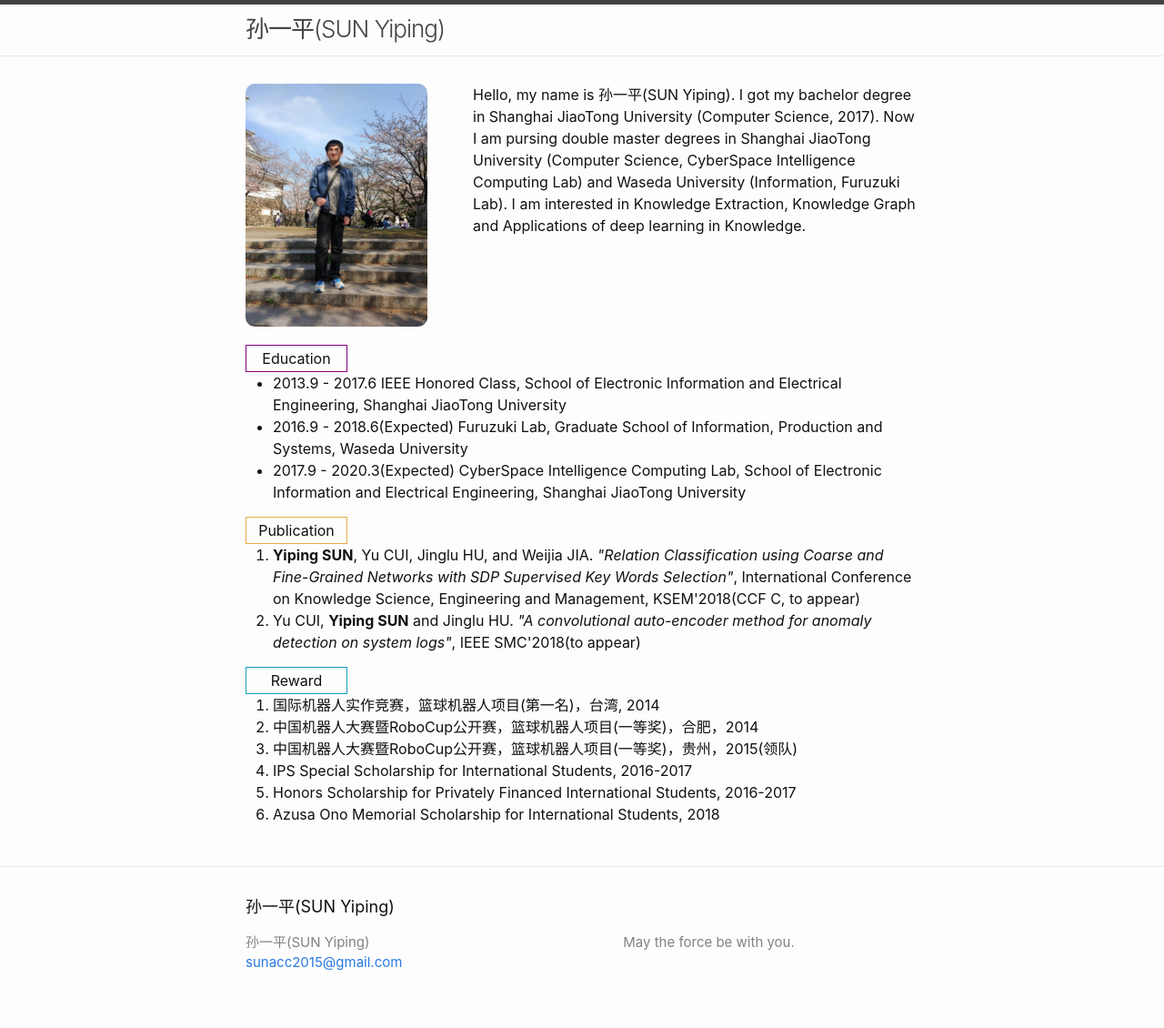
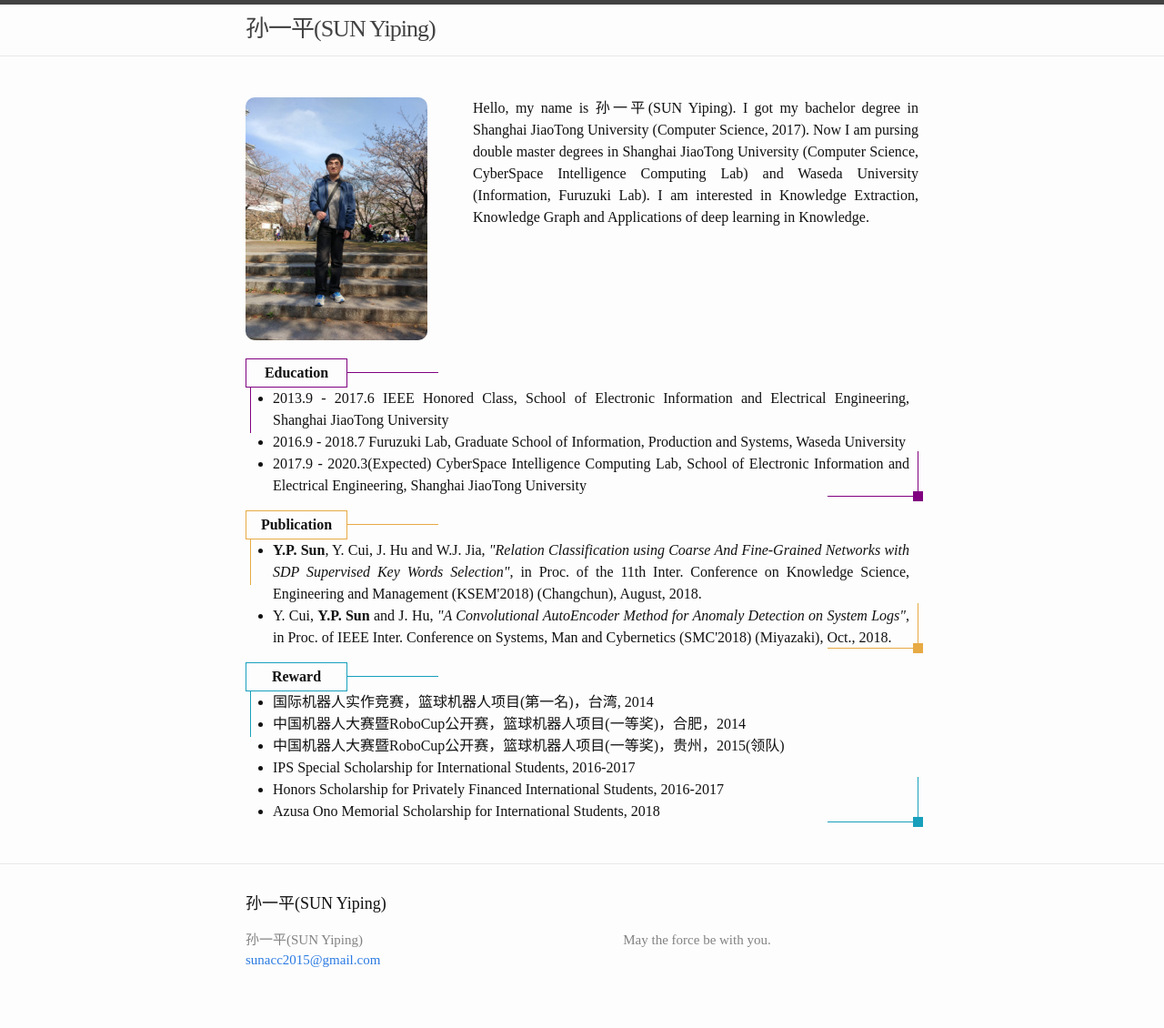
Before and after one commit to sunacc/sunacc.github.com, a Jekyll site: the page built from index.md, in a window 1280 px wide. Shown: the whole page at 91% size. Built offline with Jekyll 4.4.1, drawn with Linux system fonts in a browser that asks for light colours.

Commit message:
change design and make smartphone device comptiable

```diff
--- /dev/null
+++ b/_sass/custom.scss
@@ -0,0 +1,98 @@
+*{
+	font-family: "STKaiti";
+}
+
+.intro-title{
+	border: 1px solid;
+	width:100px;
+	text-align:center;
+	height: 30px;
+	padding: 0 5px 0 5px;
+	line-height: 30px;
+	font-weight: bold;
+	&.purple{
+		border-color: purple;
+	}
+	&.orange{
+		border-color: rgb(231, 170, 68);
+	}
+	&.blue{
+		border-color: rgb(23, 159, 188);
+	}
+}
+
+
+.intro-block{
+	position: relative;
+	padding-right: 10px;
+	li{
+		text-align: justify;
+	}
+	.intro-line{
+		position: absolute;
+		&.upper-left{
+			top: 15px;
+			left: 112px;
+			width: 100px;
+			height: 1px;
+		}
+		&.upper-right{
+			top: 32px;
+			left: 5px;
+			width: 1px;
+			height: 50px;
+		}
+		&.bottom-left{
+			bottom: 0px;
+			right: 0px;
+			width: 100px;
+			height: 1px;
+		}
+		&.bottom-right{
+			bottom: 0px;
+			right: 0px;
+			width: 1px;
+			height: 50px;
+		}
+		&.purple{
+			background-color: purple;
+		}
+		&.orange{
+			background-color: rgb(231, 170, 68);
+		}
+		&.blue{
+			background-color: rgb(23, 159, 188);
+		}
+	}
+	.intro-line-connect{
+		position: absolute;
+		width: 11px;
+		height: 11px;
+		bottom: -5px;
+		right: -5px;
+		&.purple{
+			background-color: purple;
+		}
+		&.orange{
+			background-color: rgb(231, 170, 68);
+		}
+		&.blue{
+			background-color: rgb(23, 159, 188);
+		}
+	}
+}
+
+
+//on smartphone
+@media screen and (min-width:560px) {
+	.intro-photo{
+		float:left;
+	}
+}
+@media screen and (max-width:559px) {
+	.intro-photo{
+		position: relative;
+		left: 50%;
+		transform: translateX(-50%);
+	}
+}
--- a/assets/main.scss
+++ b/assets/main.scss
@@ -3,3 +3,4 @@
 ---
 
 @import "minima";
+@import "custom";
--- a/index.md
+++ b/index.md
@@ -4,27 +4,56 @@
 
 layout: default
 ---
-<img style="float:left; border-radius:10px; width: 200px; margin-right: 50px;" src="assets/image/photo3.jpeg">
+
+<img class="intro-photo" style="border-radius:10px; width: 200px; margin-right: 50px;" src="assets/image/photo3.jpeg">
+<p style="text-align: justify;">
 Hello, my name is 孙一平(SUN Yiping).
 I got my bachelor degree in Shanghai JiaoTong University (Computer Science, 2017).
 Now I am pursing double master degrees in Shanghai JiaoTong University (Computer Science, CyberSpace Intelligence Computing Lab) and Waseda University (Information, Furuzuki Lab). I am interested in Knowledge Extraction, Knowledge Graph and Applications of deep learning in Knowledge.
+</p>
 
 <div style="clear:both; margin-bottom: 20px;"></div>
 
+<div class="intro-block">
+<div class="intro-title purple">Education</div>
+<div class="intro-line upper-left purple"></div>
+<div class="intro-line upper-right purple"></div>
+<div class="intro-line-connect purple"></div>
+<div class="intro-line bottom-left purple"></div>
+<div class="intro-line bottom-right purple"></div>
+<ul>
+	<li> 2013.9 - 2017.6 IEEE Honored Class, School of Electronic Information and Electrical Engineering, Shanghai JiaoTong University</li>
+	<li> 2016.9 - 2018.7 Furuzuki Lab, Graduate School of Information, Production and Systems, Waseda University</li>
+	<li> 2017.9 - 2020.3(Expected) CyberSpace Intelligence Computing Lab, School of Electronic Information and Electrical Engineering, Shanghai JiaoTong University</li>
+</ul>
+</div>
 
-<div style="border: 1px solid purple; width:100px; text-align:center; padding: 2px 5px 2px 5px;">Education</div>
-+ 2013.9 - 2017.6 IEEE Honored Class, School of Electronic Information and Electrical Engineering, Shanghai JiaoTong University
-+ 2016.9 - 2018.6(Expected) Furuzuki Lab, Graduate School of Information, Production and Systems, Waseda University
-+ 2017.9 - 2020.3(Expected) CyberSpace Intelligence Computing Lab, School of Electronic Information and Electrical Engineering, Shanghai JiaoTong University
+<div class="intro-block">
+<div class="intro-title orange">Publication</div>
+<div class="intro-line upper-left orange"></div>
+<div class="intro-line upper-right orange"></div>
+<div class="intro-line-connect orange"></div>
+<div class="intro-line bottom-left orange"></div>
+<div class="intro-line bottom-right orange"></div>
+<ul>
+	<li><B>Y.P. Sun</B>, Y. Cui, J. Hu and W.J. Jia, <I>"Relation Classification using Coarse And Fine-Grained Networks with SDP Supervised Key Words Selection"</I>, in Proc. of the 11th Inter. Conference on Knowledge Science, Engineering and Management (KSEM'2018) (Changchun), August, 2018.</li>
+	<li>Y. Cui, <B>Y.P. Sun</B> and J. Hu, <I>"A Convolutional AutoEncoder Method for Anomaly Detection on System Logs"</I>, in Proc. of IEEE Inter. Conference on Systems, Man and Cybernetics (SMC'2018) (Miyazaki), Oct., 2018.</li>
+</ul>
+</div>
 
-<div style="border: 1px solid rgb(231, 170, 68); width:100px; text-align:center; padding: 2px 5px 2px 5px;">Publication</div>
-1. **Yiping SUN**, Yu CUI, Jinglu HU, and Weijia JIA. *\"Relation Classification using Coarse and Fine-Grained Networks with SDP Supervised Key Words Selection\"*, International Conference on Knowledge Science, Engineering and Management, KSEM\'2018(CCF C, to appear)
-2. Yu CUI, **Yiping SUN** and Jinglu HU. *\"A convolutional auto-encoder method for anomaly detection on system logs\"*, IEEE SMC\'2018(to appear)
-
-<div style="border: 1px solid rgb(23, 159, 188); width:100px; text-align:center; padding: 2px 5px 2px 5px;">Reward</div>
-1. 国际机器人实作竞赛，篮球机器人项目(第一名)，台湾, 2014
-2. 中国机器人大赛暨RoboCup公开赛，篮球机器人项目(一等奖)，合肥，2014
-3. 中国机器人大赛暨RoboCup公开赛，篮球机器人项目(一等奖)，贵州，2015(领队)
-4. IPS Special Scholarship for International Students, 2016-2017
-5. Honors Scholarship for Privately Financed International Students, 2016-2017
-6. Azusa Ono Memorial Scholarship for International Students, 2018
+<div class="intro-block">
+<div class="intro-title blue">Reward</div>
+<div class="intro-line upper-left blue"></div>
+<div class="intro-line upper-right blue"></div>
+<div class="intro-line-connect blue"></div>
+<div class="intro-line bottom-left blue"></div>
+<div class="intro-line bottom-right blue"></div>
+<ul>
+	<li>国际机器人实作竞赛，篮球机器人项目(第一名)，台湾, 2014</li>
+	<li>中国机器人大赛暨RoboCup公开赛，篮球机器人项目(一等奖)，合肥，2014</li>
+	<li>中国机器人大赛暨RoboCup公开赛，篮球机器人项目(一等奖)，贵州，2015(领队)</li>
+	<li>IPS Special Scholarship for International Students, 2016-2017</li>
+	<li>Honors Scholarship for Privately Financed International Students, 2016-2017</li>
+	<li>Azusa Ono Memorial Scholarship for International Students, 2018</li>
+</ul>
+</div>
```
